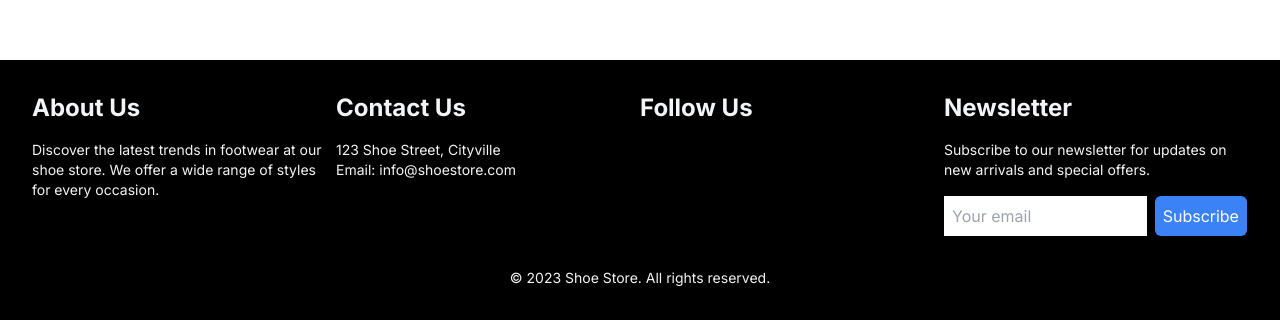
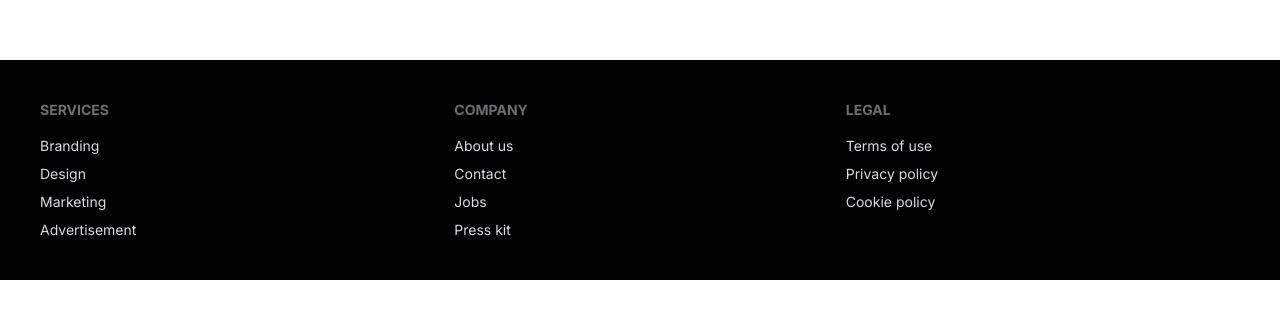
Before and after one commit to Joshlanuevo/Shoe-Store, a Next.js app: page /collections/men in a window 1280 px wide. Shown: the part 768-1088 px from the top of the page. After the commit the page ends 1048 px from the top, so only its background shows below. Built offline with nearby package versions, Linux system fonts and the light colour scheme.

Commit message:
Re-commit

```diff
--- a/src/app/globals.css
+++ b/src/app/globals.css
@@ -13,6 +13,14 @@ body, html {
 
 * {
   box-sizing: inherit;
+}
+
+.center {
+  text-align: center;
+  display: flex;
+  justify-content: center;
+  align-items: center;
+  width: 100vw;
 }
 
 a:hover {
--- a/src/app/page.tsx
+++ b/src/app/page.tsx
@@ -7,13 +7,11 @@ import TrendingSection from "./shared/components/Sections/TrendingSection";
 export default function Home() {
   return (
     <div>
-      <section>
         <MainSection />
         <TrendingSection />
         <KidSection />
         <SecondSection />
         <EmailSection />
-      </section>
     </div>
   );
 }
--- a/src/app/shared/components/Navigation/Footer.tsx
+++ b/src/app/shared/components/Navigation/Footer.tsx
@@ -4,52 +4,27 @@ interface FooterProps {
 
 const Footer: React.FC<FooterProps> = () => {
   return (
-    <footer className="bg-black text-gray-100 p-8">
-      <div className="max-w-7xl mx-auto flex flex-wrap justify-between">
-        <div className="w-full md:w-1/2 lg:w-1/4 mb-4 md:mb-0">
-          <h3 className="text-2xl font-bold mb-4">About Us</h3>
-          <p className="text-sm">Discover the latest trends in footwear at our shoe store. We offer a wide range of styles for every occasion.</p>
-        </div>
-        <div className="w-full md:w-1/2 lg:w-1/4 mb-4 md:mb-0">
-          <h3 className="text-2xl font-bold mb-4">Contact Us</h3>
-          <p className="text-sm">123 Shoe Street, Cityville</p>
-          <p className="text-sm">Email: info@shoestore.com</p>
-        </div>
-        <div className="w-full md:w-1/2 lg:w-1/4 mb-4 md:mb-0">
-          <h3 className="text-2xl font-bold mb-4">Follow Us</h3>
-          <div className="flex space-x-4">
-            <a href="#" className="text-white hover:text-gray-500">
-              <i className="fab fa-facebook-f"></i>
-            </a>
-            <a href="#" className="text-white hover:text-gray-500">
-              <i className="fab fa-twitter"></i>
-            </a>
-            <a href="#" className="text-white hover:text-gray-500">
-              <i className="fab fa-instagram"></i>
-            </a>
-          </div>
-        </div>
-        <div className="w-full md:w-1/2 lg:w-1/4 mb-4 md:mb-0">
-          <h3 className="text-2xl font-bold mb-4">Newsletter</h3>
-          <p className="text-sm mb-4">Subscribe to our newsletter for updates on new arrivals and special offers.</p>
-          <div className="flex">
-            <input
-              type="email"
-              placeholder="Your email"
-              className="p-2 w-2/3 mr-2"
-            />
-            <button
-              type="button"
-              className="bg-blue-500 text-white p-2 rounded-md hover:bg-blue-700 focus:outline-none focus:ring focus:border-blue-300"
-            >
-              Subscribe
-            </button>
-          </div>
-        </div>
-      </div>
-      <div className="mt-8 text-center">
-        <p className="text-sm">&copy; 2023 Shoe Store. All rights reserved.</p>
-      </div>
+    <footer className="footer p-10 bg-black text-neutral-content">
+      <nav>
+        <header className="footer-title">Services</header>
+        <a className="link link-hover">Branding</a>
+        <a className="link link-hover">Design</a>
+        <a className="link link-hover">Marketing</a>
+        <a className="link link-hover">Advertisement</a>
+      </nav>
+      <nav>
+        <header className="footer-title">Company</header>
+        <a className="link link-hover">About us</a>
+        <a className="link link-hover">Contact</a>
+        <a className="link link-hover">Jobs</a>
+        <a className="link link-hover">Press kit</a>
+      </nav>
+      <nav>
+        <header className="footer-title">Legal</header>
+        <a className="link link-hover">Terms of use</a>
+        <a className="link link-hover">Privacy policy</a>
+        <a className="link link-hover">Cookie policy</a>
+      </nav>
     </footer>
   );
 };
--- a/src/app/shared/components/Sections/EmailSection.tsx
+++ b/src/app/shared/components/Sections/EmailSection.tsx
@@ -19,7 +19,7 @@ const EmailSection: React.FC<EmailSectionProps> = () => {
   };
 
   return (
-    <div className="mx-auto mt-8 p-6 flex flex-col lg:flex-row">
+    <div className="mx-auto w-screen mt-8 p-6 flex flex-col lg:flex-row">
       <div className='div-1 flex-1 lg:mb-0 mb-4 lg:ml-4'>
         <h2 className="text-2xl font-bold mb-2 font-sans">JOIN OUR NEWSLETTER</h2>
         <p className="text-gray-600 font-serif italic ">Subscribe to receive updates, access to exclusive deals, and more.</p>
--- a/src/app/shared/components/Sections/TrendingSection.tsx
+++ b/src/app/shared/components/Sections/TrendingSection.tsx
@@ -28,14 +28,18 @@ const TrendingSection = () => {
   };
 
   if (loading) {
-    return <LoadingSpinner />;
+    return (
+      <div className='center'>
+        <LoadingSpinner />
+      </div>
+    );
   }
 
   const isAtStart = currentIndex === 0;
   const isAtEnd = currentIndex === products.length - 1;
 
   return (
-    <div className="trending-page">
+    <div className="trending-page w-screen">
       <div className="flex justify-between items-center mb-4">
         <h1 className="text-2xl font-bold pt-8 pl-8 uppercase font-sans">Trending now</h1>
         <div className="flex pt-8 pr-8">
```
